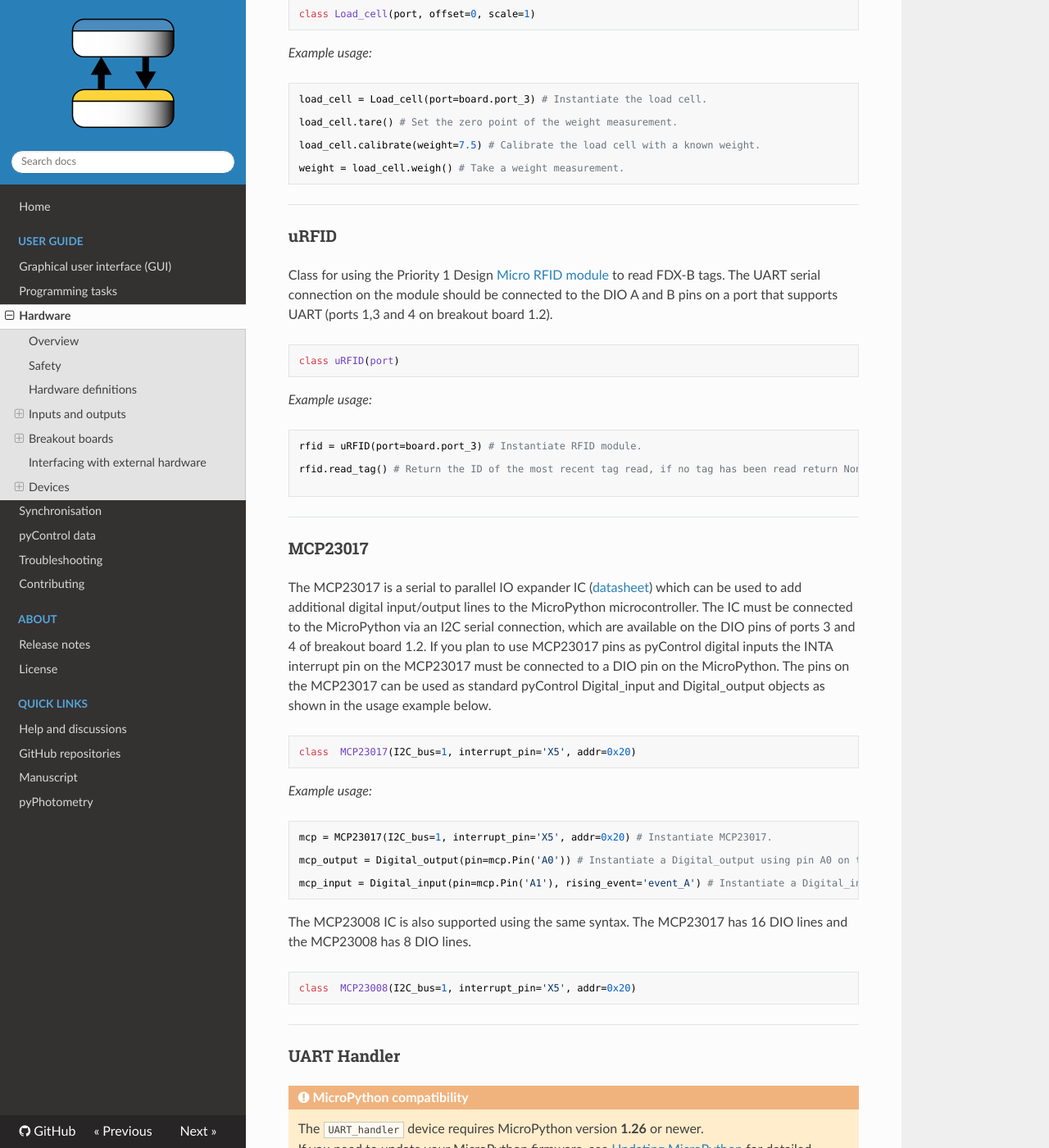
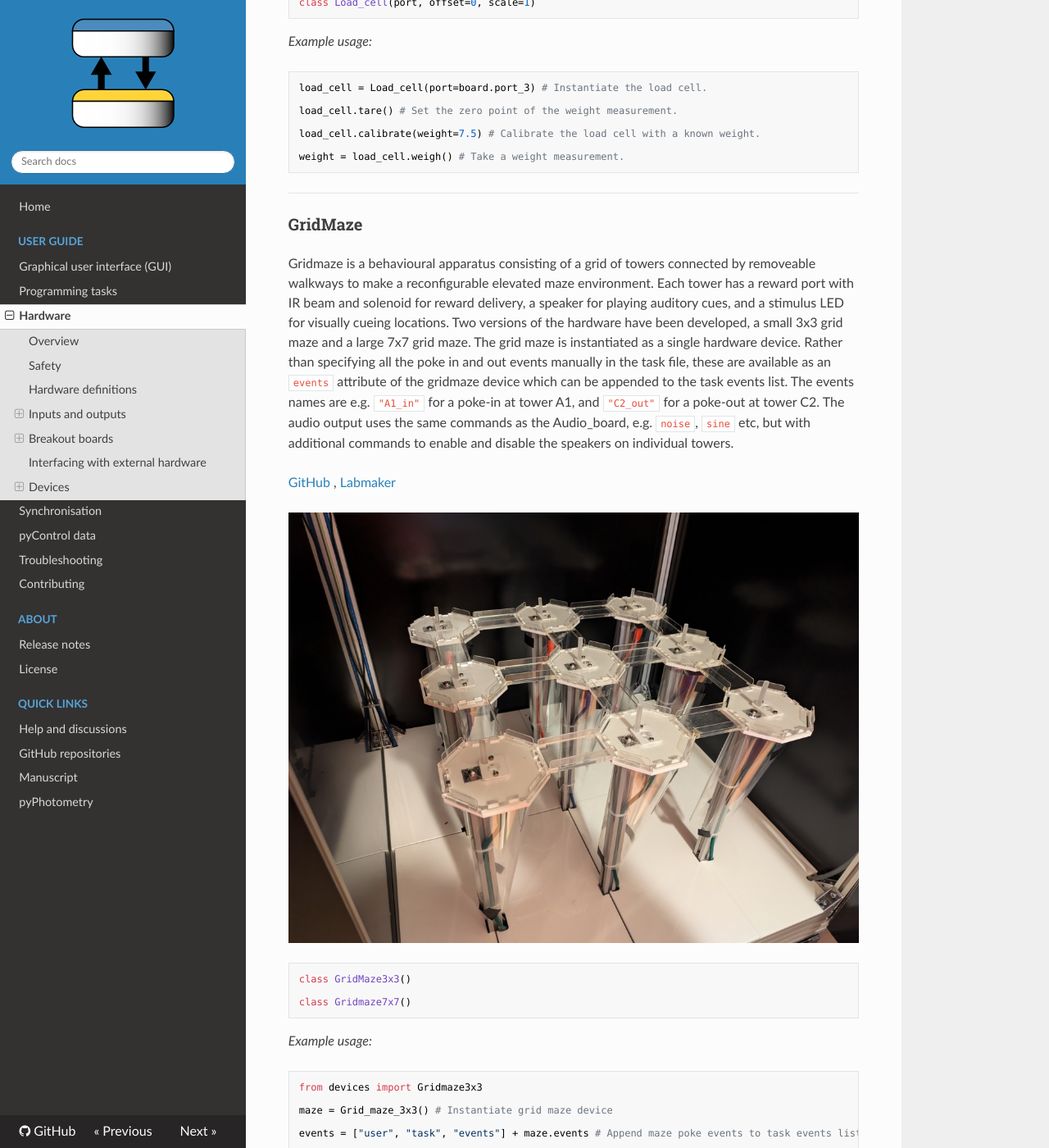
Before and after one commit to pyControl/docs, an MkDocs documentation site: the page built from docs/user-guide/hardware.md, in a window 1280 px wide and 1400 px high, scrolled down 30292 px. Shown: the whole window at 82% size. Built offline with MkDocs 1.6.1, drawn with Linux system fonts in a browser that asks for light colours; nearby versions of some CDN libraries; some of the changed text lies outside the part shown.

Commit message:
Added GridMaze to hardware docs

````diff
--- a/docs/user-guide/hardware.md
+++ b/docs/user-guide/hardware.md
@@ -814,7 +814,6 @@ player.stop() # Stop audio.
 player.set_volume(12) # Set the volume (range 1 - 30).
 
 player.set_enabled(left=True, right=False) # Enable left speaker output, disable right speaker output.
-
 ```
 
 ---
@@ -825,9 +824,9 @@ A load cell amplifier based on the NAU7802 IC that can be used to take accurate
 
 Note:  The driver code for this device uses softI2C which requires a recent  version of Micropython to work.
 
+[GitHub](https://github.com/pyControl/hardware/tree/master/Load_cell)
+
 ![Load cell](../media/hardware/load_cell.jpg)
-
-[GitHub](https://github.com/pyControl/hardware/tree/master/Load_cell)
 
 ```python
 class Load_cell(port, offset=0, scale=1)
@@ -845,7 +844,44 @@ load_cell.calibrate(weight=7.5) # Calibrate the load cell with a known weight.
 weight = load_cell.weigh() # Take a weight measurement.
 ```
 
+---
 
+### GridMaze
+
+Gridmaze is a behavioural apparatus consisting of a grid of towers connected by removeable walkways to make a reconfigurable elevated maze environment.  Each tower has a reward port with IR beam and solenoid for reward delivery, a speaker for playing auditory cues, and a stimulus LED for visually cueing locations.   Two versions of the hardware have been developed, a small 3x3 grid maze and a large 7x7 grid maze.   The grid maze is instantiated as a single hardware device.  Rather than specifying all the poke in and out events manually in the task file, these are available as an `events` attribute of the gridmaze device which can be appended to the task events list.  The events names are e.g.  `"A1_in"` for a poke-in at tower A1, and `"C2_out"` for a poke-out at tower C2.  The audio output uses the same commands as the Audio_board, e.g. `noise`, `sine` etc,  but with additional commands to enable and disable the speakers on individual towers.
+
+[GitHub](https://github.com/pyControl/hardware/tree/master/GridMaze) ,  [Labmaker](https://www.labmaker.org/collections/neuroscience/products/pycontrol-gridmaze)
+
+![Load cell](../media/hardware/gridmaze.jpg)
+
+```python
+class GridMaze3x3()
+
+class Gridmaze7x7()
+```
+
+*Example usage:*
+
+```python
+from devices import Gridmaze3x3
+
+maze = Grid_maze_3x3() # Instantiate grid maze device
+
+events = ["user", "task", "events"] + maze.events # Append maze poke events to task events list.
+
+maze.LED_on("A3") # Turn the tower A3 LED on.
+maze.LED_off("A3") # Turn the tower A3 LED off.
+
+maze.SOL_on("C1") # Turn the tower C1 solenoid on.
+maze.SOL_off("C1") # Turn the tower C1 solenoid off.
+
+maze.audio.set_volume(10) # Set the volume for audio stimuli.
+maze.speaker_on("B2") # Enable the speaker on tower B2.
+maze.audio.noise() # Play white noise from all towers with speakers enabled, see Audio_board for more stimuli.
+maze.audio.off() # Stop audio playing.
+maze.audio.sine(5000) # Play a 5KHz sine wave from all towers with speakers enabled.
+maze.speaker_off("B2") # Disable the speaker on tower B2.
+```
 
 ---
 
@@ -863,7 +899,6 @@ class uRFID(port)
 rfid = uRFID(port=board.port_3) # Instantiate RFID module.
 
 rfid.read_tag() # Return the ID of the most recent tag read, if no tag has been read return None.
-
 ```
 
 ---
````
Also changed, not shown: docs/media/hardware/gridmaze.jpg (added).
